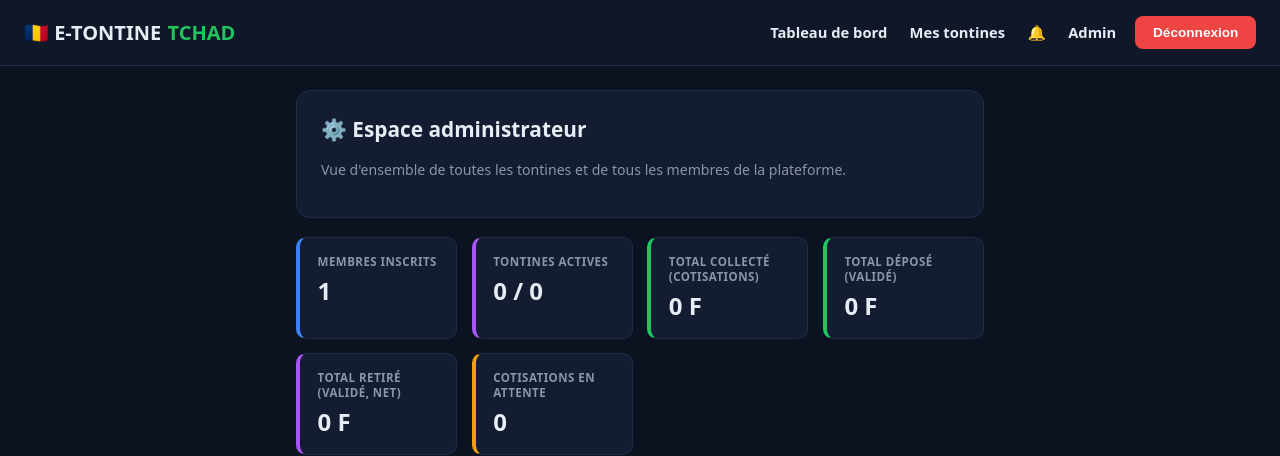
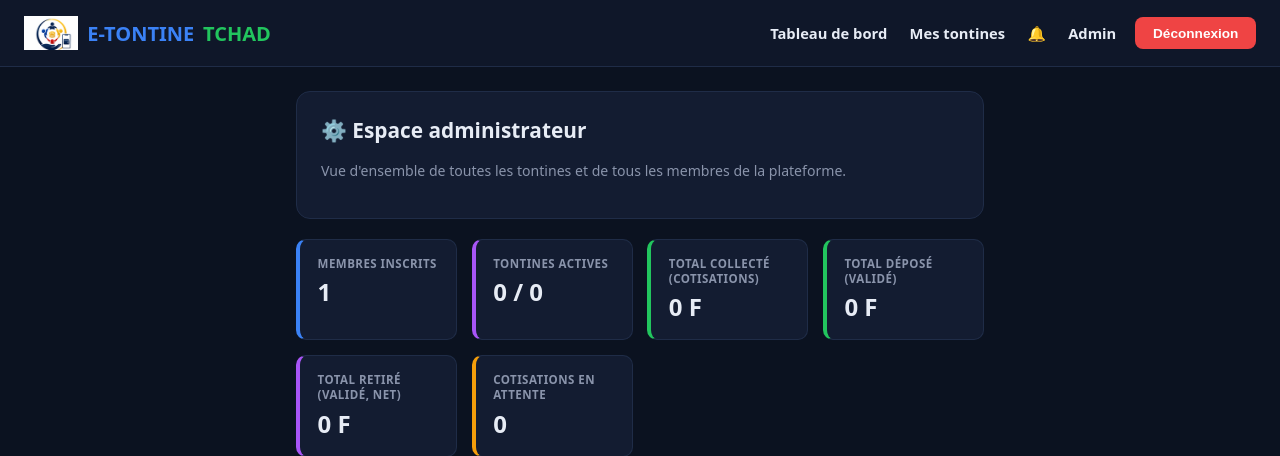
Before and after one commit to metheraste-lang/etontine-django, a Django app: page /admin-tontine/ in a window 1280 px wide. Shown: the top 456 px of the page. Run offline with Django 5.2, Linux system fonts and the light colour scheme; the visitor is signed in with stand-in values (Sample User, id 1); data comes from the database, SQL or seed files in the repository; data that the repository does not hold is empty.

Commit message:
Remplacement icone PWA et logo header par le vrai logo E-Tontine

```diff
--- a/templates/base.html
+++ b/templates/base.html
@@ -53,8 +53,9 @@
             font-weight: 800;
             display: flex;
             align-items: center;
-            gap: 0.4rem;
+            gap: 0.55rem;
         }
+        .marque img { height: 34px; width: auto; display: block; }
         .marque .tchad { color: var(--green); }
         nav { display: flex; gap: 1rem; flex-wrap: wrap; align-items: center; }
         nav a {
@@ -184,7 +185,10 @@
 </head>
 <body>
     <header>
-        <span class="marque">🇹🇩 E-TONTINE <span class="tchad">TCHAD</span></span>
+        <a href="{% url 'tableau_bord' %}" class="marque" style="text-decoration:none;">
+            <img src="{% static 'logo/logo-header.png' %}" alt="E-Tontine Tchad">
+            E-TONTINE <span class="tchad">TCHAD</span>
+        </a>
         <nav>
             {% if user.is_authenticated %}
                 <a href="{% url 'tableau_bord' %}">Tableau de bord</a>
```
Also changed, not shown: static/icons/icon-192.png, static/icons/icon-512.png, static/logo/logo-header.png (added).
